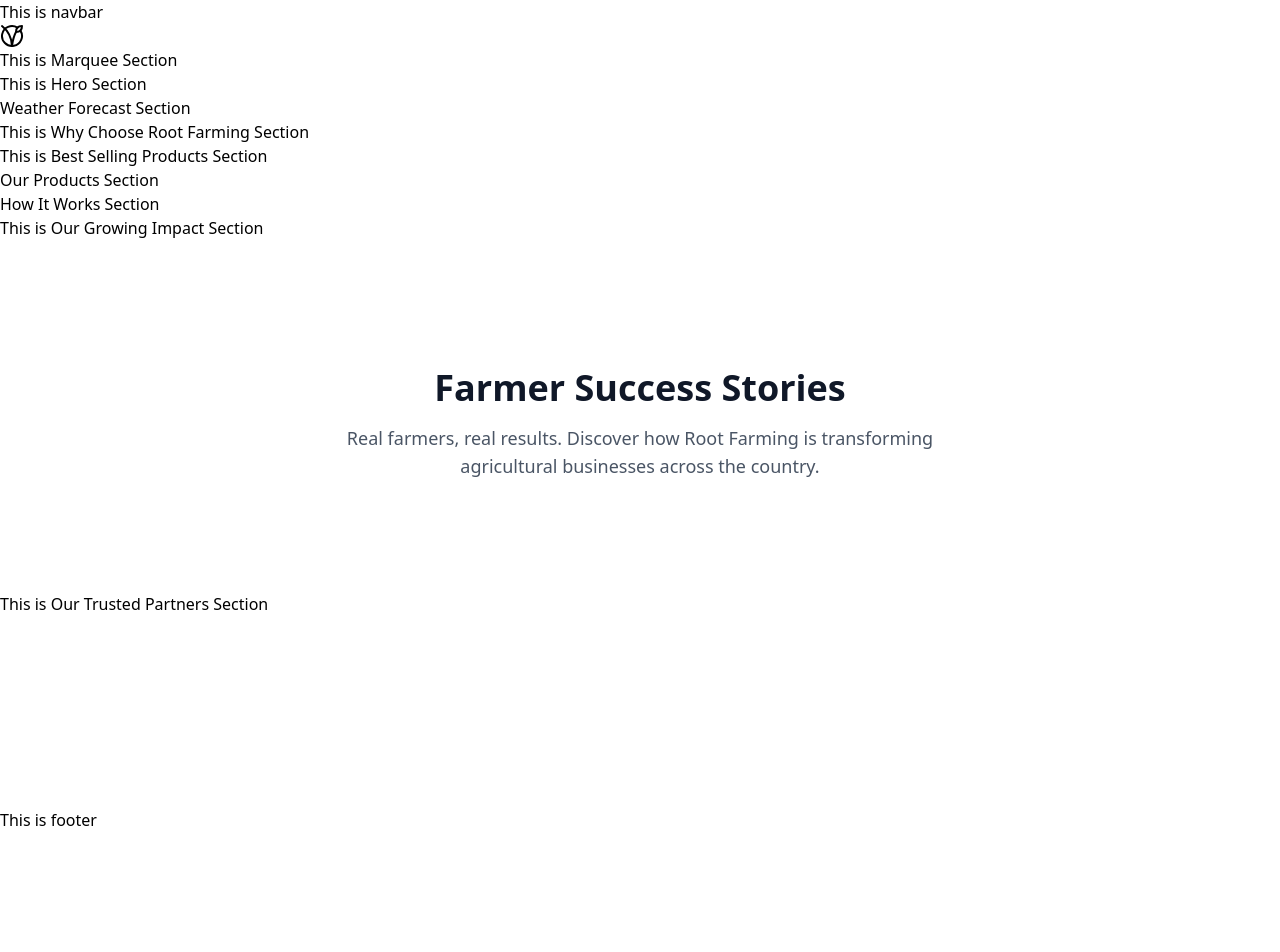
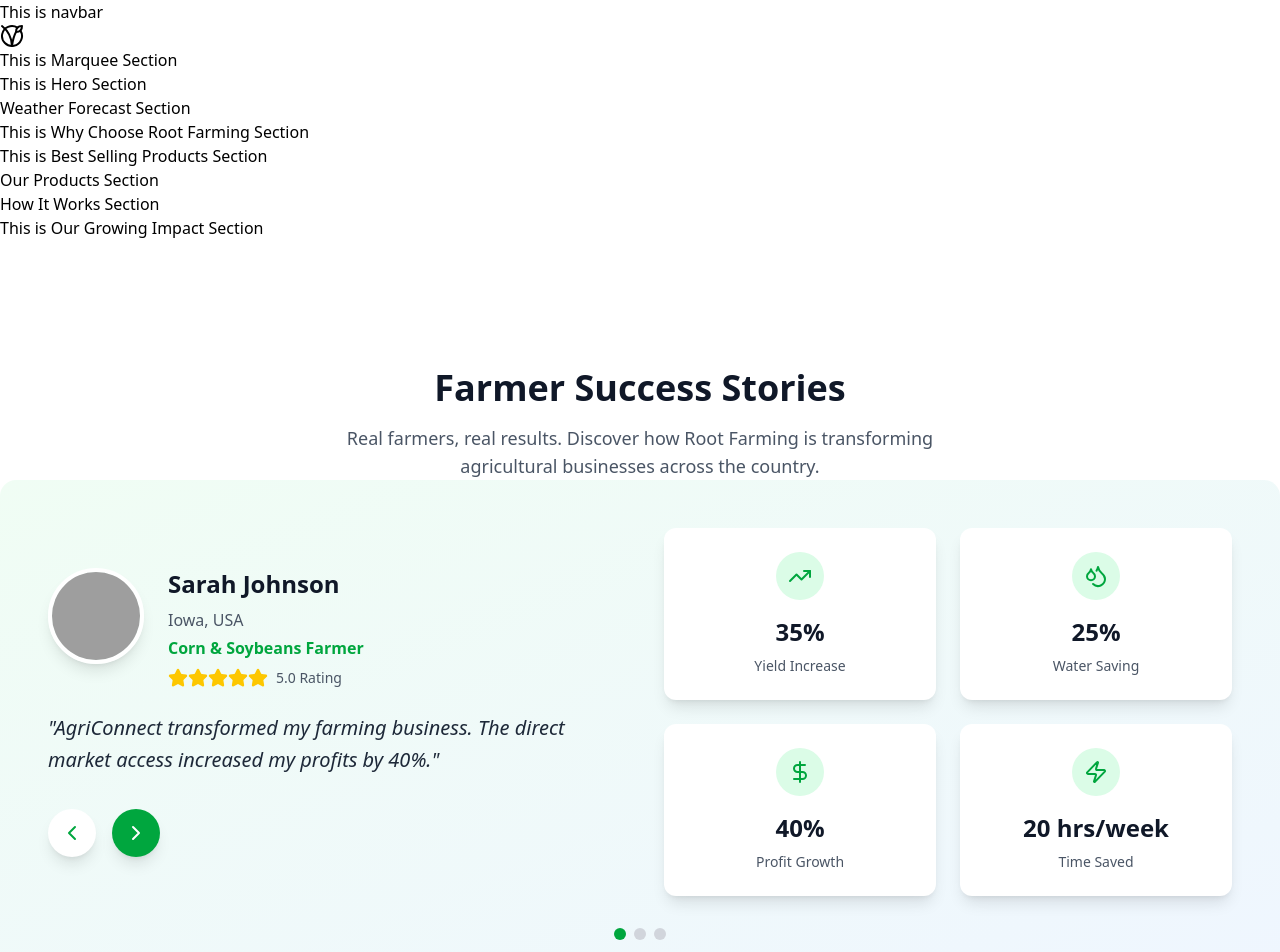
Before and after one commit to Subroto89/root-farming-frontend, a React (Vite) app: page / in a window 1280 px wide. Shown: the top 952 px of the page. Before the commit the page ends 832 px from the top, so only its background shows below. Built offline with nearby package versions, Linux system fonts and the light colour scheme; grey boxes are pictures that could not be loaded.

Commit message:
Added: Story Card Under FarmerSuccessStoriesSection

```diff
--- a/src/components/HomePage/FarmerSuccessStoriesSection.jsx
+++ b/src/components/HomePage/FarmerSuccessStoriesSection.jsx
@@ -1,18 +1,168 @@
-import React from "react";
+import { ChevronLeft, ChevronRight, DollarSign, Droplets, Star, TrendingUp, Zap } from "lucide-react";
+import { useState } from "react";
 
 const FarmerSuccessStoriesSection = () => {
+  const [currentStory, setCurrentStory] = useState(0);
+  const stories = [
+    {
+      name: "Sarah Johnson",
+      location: "Iowa, USA",
+      specialty: "Corn & Soybeans Farmer",
+      photo:
+        "https://images.pexels.com/photos/1139743/pexels-photo-1139743.jpeg?auto=compress&cs=tinysrgb&w=300",
+      quote:
+        "AgriConnect transformed my farming business. The direct market access increased my profits by 40%.",
+      results: [
+        { metric: "Yield Increase", value: "35%", icon: TrendingUp },
+        { metric: "Water Saving", value: "25%", icon: Droplets },
+        { metric: "Profit Growth", value: "40%", icon: DollarSign },
+        { metric: "Time Saved", value: "20 hrs/week", icon: Zap },
+      ],
+    },
+    {
+      name: "Miguel Rodriguez",
+      location: "California, USA",
+      specialty: "Organic Vegetables Farmer",
+      photo:
+        "https://images.pexels.com/photos/1484799/pexels-photo-1484799.jpeg?auto=compress&cs=tinysrgb&w=300",
+      quote:
+        "The weather alerts and farming guidance helped me prevent crop loss worth $15,000 last season.",
+      results: [
+        { metric: "Crop Loss Prevention", value: "85%", icon: TrendingUp },
+        { metric: "Resource Efficiency", value: "30%", icon: Droplets },
+        { metric: "Revenue Increase", value: "55%", icon: DollarSign },
+        { metric: "Market Reach", value: "5x wider", icon: Zap },
+      ],
+    },
+    {
+      name: "Emily Chen",
+      location: "Oregon, USA",
+      specialty: "Berry Farm Owner",
+      photo:
+        "https://images.pexels.com/photos/1122868/pexels-photo-1122868.jpeg?auto=compress&cs=tinysrgb&w=300",
+      quote:
+        "The platform's customer base helped me sell my entire berry harvest directly, eliminating middleman costs.",
+      results: [
+        { metric: "Direct Sales", value: "90%", icon: TrendingUp },
+        { metric: "Cost Reduction", value: "30%", icon: Droplets },
+        { metric: "Profit Margin", value: "45%", icon: DollarSign },
+        { metric: "Customer Base", value: "300% growth", icon: Zap },
+      ],
+    },
+  ];
+
+  const nextStory = () => {
+    setCurrentStory((prev) => (prev + 1) % stories.length);
+  };
+
+  const prevStory = () => {
+    setCurrentStory((prev) => (prev - 1 + stories.length) % stories.length);
+  };
+
+  const currentFarmer = stories[currentStory];
+
   return (
     <div className="py-16 rounded mt-16">
-        {/* Header Part -------------------------------- */}
+      {/* Header Part -------------------------------- */}
       <div className="text-center mb-12">
         <h2 className="text-3xl md:text-4xl font-bold text-gray-900 mb-4">
-        Farmer Success Stories
-      </h2>
+          Farmer Success Stories
+        </h2>
 
-       <p className="text-lg text-gray-600 max-w-2xl mx-auto">
+        <p className="text-lg text-gray-600 max-w-2xl mx-auto">
           Real farmers, real results. Discover how Root Farming is transforming
           agricultural businesses across the country.
         </p>
+
+
+         {/* Story Card --------------------------------*/}
+              <div className="bg-gradient-to-br from-green-50 to-blue-50 rounded-2xl shadow-xl p-8 lg:p-12 mb-12">
+                <div className="grid lg:grid-cols-2 gap-12 items-center">
+                  {/* Left side ----------------------- */}
+                  <div className="text-center lg:text-left">
+                    <div className="flex flex-col lg:flex-row items-center lg:items-start mb-6">
+                      <img
+                        src={currentFarmer.photo}
+                        alt={currentFarmer.name}
+                        className="w-24 h-24 rounded-full object-cover mb-4 lg:mb-0 lg:mr-6 border-4 border-white shadow-lg"
+                      />
+                      <div>
+                        <h3 className="text-2xl font-bold text-gray-900 mb-2">
+                          {currentFarmer.name}
+                        </h3>
+                        <p className="text-gray-600 mb-1">{currentFarmer.location}</p>
+                        <p className="text-green-600 font-semibold">
+                          {currentFarmer.specialty}
+                        </p>
+                        <div className="flex items-center justify-center lg:justify-start mt-2">
+                          {[...Array(5)].map((_, i) => (
+                            <Star
+                              key={i}
+                              className="h-5 w-5 text-yellow-400 fill-current"
+                            />
+                          ))}
+                          <span className="ml-2 text-gray-600 text-sm">5.0 Rating</span>
+                        </div>
+                      </div>
+                    </div>
+
+                    <blockquote className="text-xl italic text-gray-800 mb-8 leading-relaxed">
+                      "{currentFarmer.quote}"
+                    </blockquote>
+
+                    <div className="flex justify-center lg:justify-start space-x-4">
+                      <button
+                        onClick={prevStory}
+                        className="bg-white text-green-600 p-3 rounded-full shadow-lg hover:shadow-xl transition-all duration-300 hover:scale-105"
+                      >
+                        <ChevronLeft className="h-6 w-6" />
+                      </button>
+                      <button
+                        onClick={nextStory}
+                        className="bg-green-600 text-white p-3 rounded-full shadow-lg hover:shadow-xl transition-all duration-300 hover:scale-105"
+                      >
+                        <ChevronRight className="h-6 w-6" />
+                      </button>
+                    </div>
+                  </div>
+
+                  {/* Right side ------------------------*/}
+                  <div className="grid grid-cols-2 gap-6">
+                    {currentFarmer.results.map((result, index) => {
+                      const IconComponent = result.icon;
+                      return (
+                        <div
+                          key={index}
+                          className="bg-white rounded-xl shadow-lg p-6 text-center hover:shadow-xl transition-shadow duration-300"
+                        >
+                          <div className="bg-green-100 w-12 h-12 rounded-full flex items-center justify-center mx-auto mb-4">
+                            <IconComponent className="h-6 w-6 text-green-600" />
+                          </div>
+                          <p className="text-2xl font-bold text-gray-900 mb-2">
+                            {result.value}
+                          </p>
+                          <p className="text-gray-600 text-sm">{result.metric}</p>
+                        </div>
+                      );
+                    })}
+                  </div>
+                </div>
+
+                {/* Dots -------------------------------------*/}
+                <div className="flex justify-center mt-8">
+                  <div className="flex space-x-2">
+                    {stories.map((_, index) => (
+                      <button
+                        key={index}
+                        onClick={() => setCurrentStory(index)}
+                        className={`w-3 h-3 rounded-full transition-all duration-300 ${
+                          index === currentStory ? 'bg-green-600' : 'bg-gray-300'
+                        }`}
+                      />
+                    ))}
+                  </div>
+                </div>
+              </div>
       </div>
     </div>
   );
```
